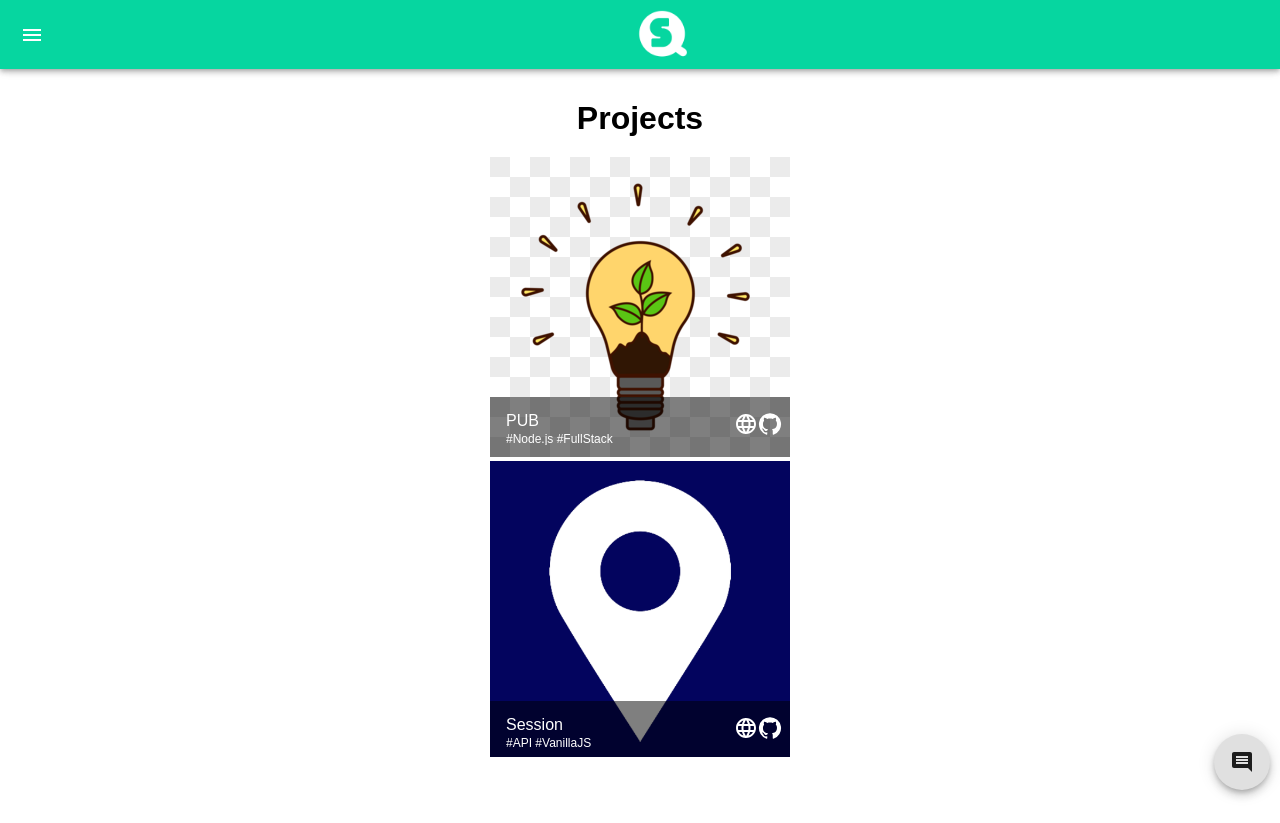
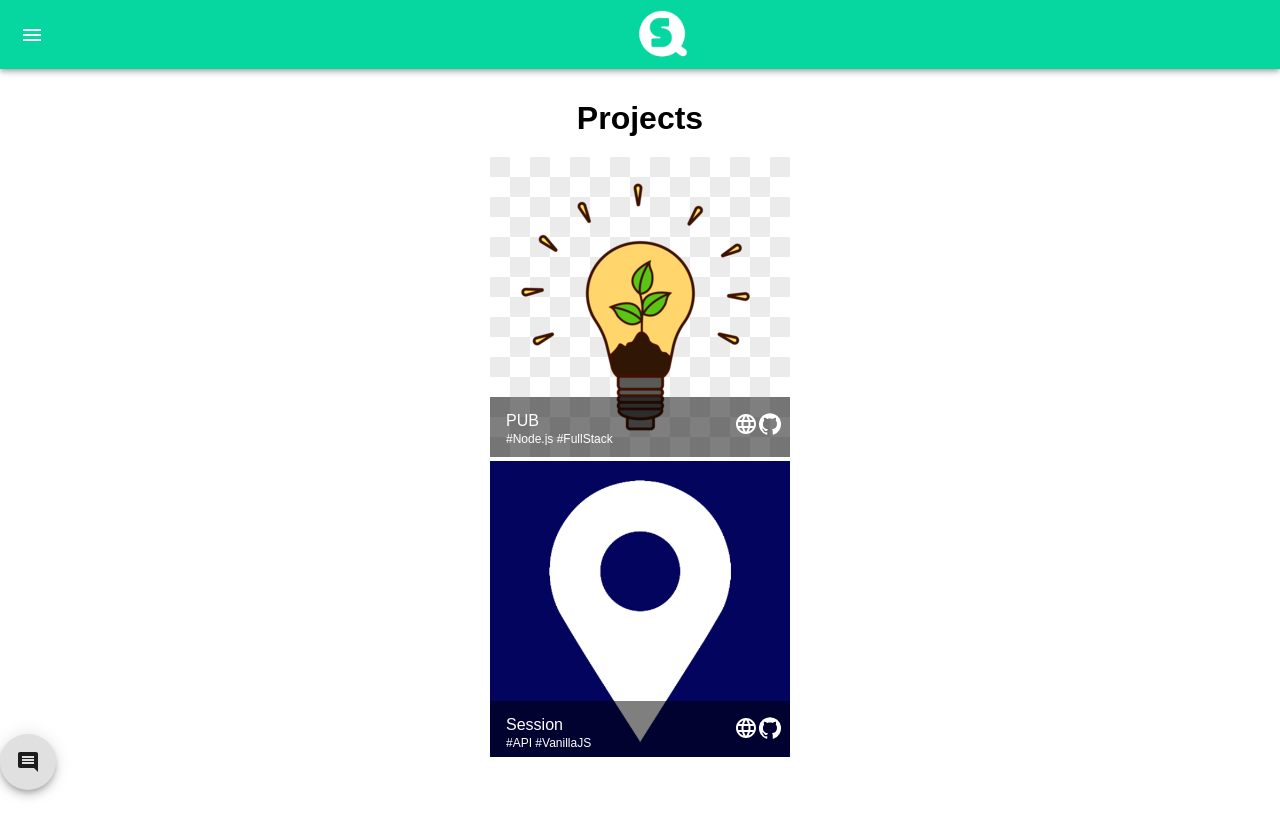
Before and after one commit to sequint/portfolio-2.0, a React (Create React App) app: page /projects in a window 1280 px wide. After the commit the page ends 800 px from the top, so only its background shows below. Built offline with nearby package versions, Linux system fonts and the light colour scheme.

Commit message:
Update contact button to be fixed instead of sticky

```diff
--- a/src/components/ContactMe/ContactMe.css
+++ b/src/components/ContactMe/ContactMe.css
@@ -21,7 +21,6 @@
   margin-left: 10px !important;
   margin-right: 40px !important;
   position: sticky;
-  bottom: 75px;
 }
 
 @media screen and (min-width: 570px) {
@@ -29,6 +28,6 @@
     max-width: 320px;
     float: right;
     margin-right: 0px !important;
-    bottom: 70px;
+    bottom: 0px;
   }
 }
--- a/src/components/ContactMe/ContactMe.js
+++ b/src/components/ContactMe/ContactMe.js
@@ -20,7 +20,7 @@ const ContactMe = () => {
         <Box
           component="form"
           sx={{
-            '& .MuiTextField-root': { m: 1},
+            '& .MuiTextField-root': { m: 1}
           }}
           noValidate
           autoComplete="off"
@@ -47,7 +47,7 @@ const ContactMe = () => {
 
   return(
     <>
-      <Box sx={{ position: 'sticky', bottom: 0, float: 'right', padding: '0px 10px 10px 0px', transform: 'translateZ(0px)', flexGrow: 1 }}>
+      <Box sx={{ position: 'fixed', width: '100%', bottom: 0, float: 'right', padding: '0px 10px 10px 0px', transform: 'translateZ(0px)', flexGrow: 1 }}>
         <Fab className="contactBtnColor" aria-label="add" onClick={handleClick}>
           <InsertComment />
         </Fab>
```
